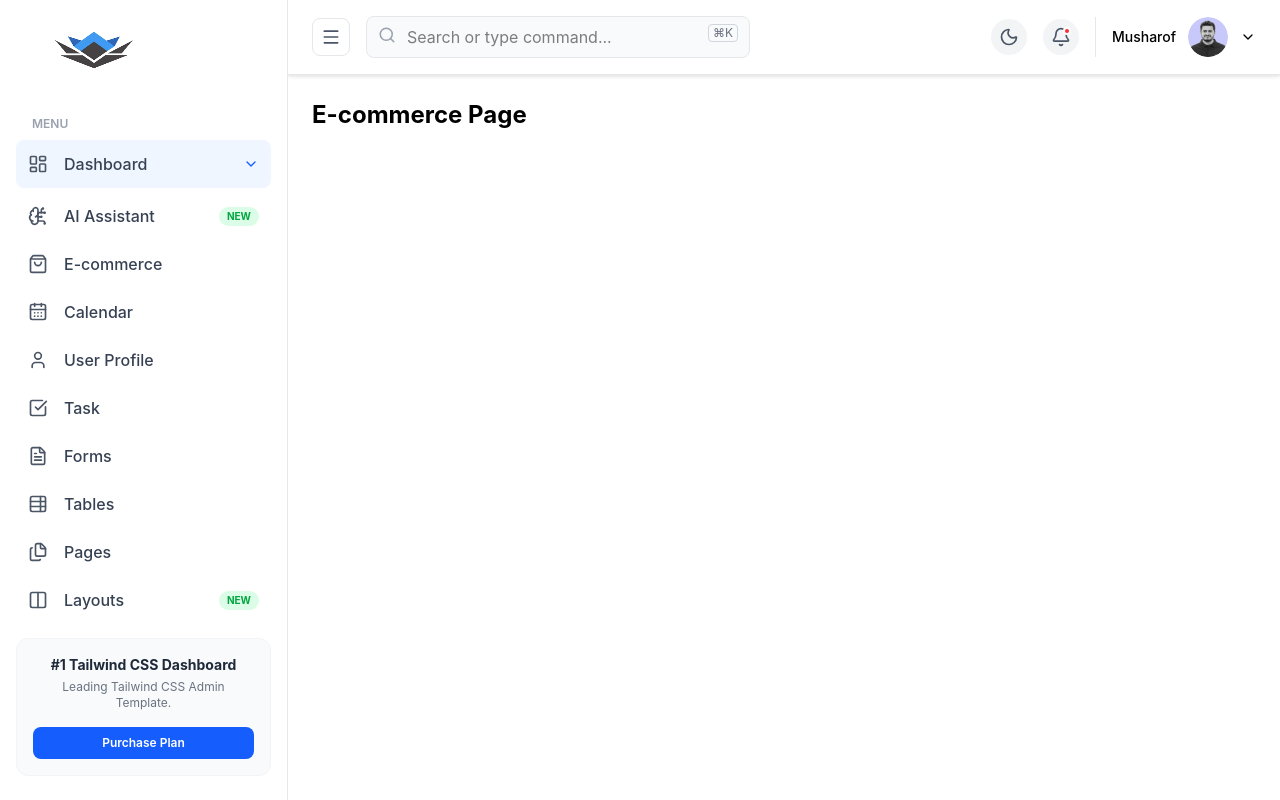
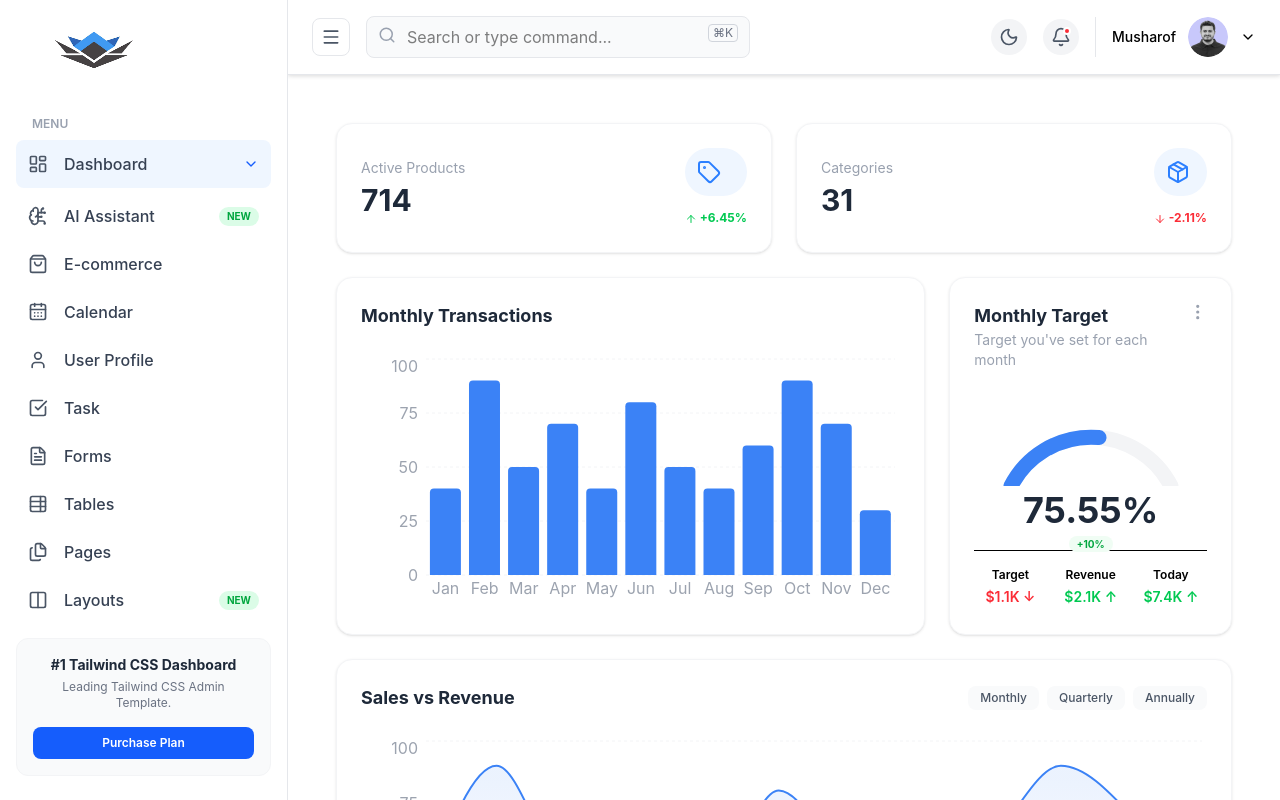
Before and after one commit to ahmadkhan24623-prog/Tail-Admin, a React (Vite) app: page /ecommerce in a window 1280 px wide. Built offline with nearby package versions, Linux system fonts and the light colour scheme.

Commit message:
commit add Ecomerce page amd router

```diff
--- a/package.json
+++ b/package.json
@@ -18,6 +18,7 @@
     "react": "^19.2.4",
     "react-dom": "^19.2.4",
     "react-router-dom": "^7.15.1",
+    "recharts": "^3.8.1",
     "tailwindcss": "^4.3.0"
   },
   "devDependencies": {
--- a/src/App.tsx
+++ b/src/App.tsx
@@ -1,24 +1,13 @@
 // src/App.tsx
-import { BrowserRouter, Routes, Route } from 'react-router-dom';
+import { BrowserRouter } from 'react-router-dom';
 import { DashboardLayout } from './features/navagation/DashboardLayout';
-
-// Placeholder components - create these in a 'pages' folder later!
-const DashboardPage = () => <h1 className="text-2xl font-bold">Dashboard</h1>;
-const AIAssistantPage = () => <h1 className="text-2xl font-bold">AI Assistant Page</h1>;
-const EcommercePage = () => <h1 className="text-2xl font-bold">E-commerce Page</h1>;
+import { AppRoutes } from './AppRoutes';
 
 function App() {
   return (
     <BrowserRouter>
       <DashboardLayout>
-        <Routes>
-          {/* Define your routes here */}
-          <Route path="/" element={<DashboardPage />} />
-          <Route path="/ai-assistant" element={<AIAssistantPage />} />
-          <Route path="/ecommerce" element={<EcommercePage />} />
-
-          {/* Add more routes here as you build them */}
-        </Routes>
+        <AppRoutes />
       </DashboardLayout>
     </BrowserRouter>
   );
--- /dev/null
+++ b/src/AppRoutes.tsx
@@ -0,0 +1,16 @@
+// src/AppRoutes.tsx
+import { Routes, Route } from 'react-router-dom';
+import Ecommerce from './pages/Ecommerce'; // Change to match your file name
+
+const Placeholder = ({ title }: { title: string }) => <h1 className="text-2xl font-bold">{title}</h1>;
+
+export const AppRoutes = () => {
+  return (
+    <Routes>
+      <Route path="/" element={<Placeholder title="Dashboard Home" />} />
+      <Route path="/ecommerce" element={<Ecommerce />} /> {/* Match the import name */}
+      <Route path="/analytics" element={<Placeholder title="Analytics Page" />} />
+      {/* ... rest of your routes */}
+    </Routes>
+  );
+};
--- /dev/null
+++ b/src/pages/Ecommerce.tsx
@@ -0,0 +1,120 @@
+import { Tag, Package, ArrowUp, ArrowDown, MoreVertical } from 'lucide-react';
+import {
+  BarChart, Bar, AreaChart, Area, XAxis, YAxis, CartesianGrid, Tooltip, ResponsiveContainer
+} from 'recharts';
+
+const data = [
+  { name: 'Jan', sales: 40, revenue: 20 }, { name: 'Feb', sales: 90, revenue: 50 },
+  { name: 'Mar', sales: 50, revenue: 30 }, { name: 'Apr', sales: 70, revenue: 45 },
+  { name: 'May', sales: 40, revenue: 25 }, { name: 'Jun', sales: 80, revenue: 60 },
+  { name: 'Jul', sales: 50, revenue: 35 }, { name: 'Aug', sales: 40, revenue: 30 },
+  { name: 'Sep', sales: 60, revenue: 40 }, { name: 'Oct', sales: 90, revenue: 70 },
+  { name: 'Nov', sales: 70, revenue: 50 }, { name: 'Dec', sales: 30, revenue: 20 },
+];
+
+export default function Ecommerce() {
+  const percentage = 75.55;
+
+  return (
+    <div className="p-4 md:p-6 space-y-6">
+      {/* 1. TOP STAT ROW */}
+      <div className="grid grid-cols-1 sm:grid-cols-2 gap-6">
+        <StatCard title="Active Products" value="714" trend="+6.45%" icon={<Tag size={24} className="text-blue-500" />} />
+        <StatCard title="Categories" value="31" trend="-2.11%" icon={<Package size={24} className="text-blue-500" />} isNegative />
+      </div>
+
+      {/* 2. MIDDLE SECTION */}
+      <div className="grid grid-cols-1 lg:grid-cols-3 gap-6">
+        <div className="lg:col-span-2 bg-white p-6 rounded-2xl border border-gray-100 shadow-sm">
+          <h3 className="text-lg font-bold text-gray-800 mb-6">Monthly Transactions</h3>
+          <div className="h-64">
+            <ResponsiveContainer width="100%" height="100%">
+              <BarChart data={data}>
+                <CartesianGrid strokeDasharray="3 3" vertical={false} stroke="#f3f4f6" />
+                <XAxis dataKey="name" axisLine={false} tickLine={false} tick={{fill: '#9ca3af'}} />
+                <YAxis axisLine={false} tickLine={false} tick={{fill: '#9ca3af'}} />
+                <Tooltip cursor={{fill: '#f9fafb'}} />
+                <Bar dataKey="sales" fill="#3b82f6" radius={[4, 4, 0, 0]} />
+              </BarChart>
+            </ResponsiveContainer>
+          </div>
+        </div>
+
+        <div className="bg-white p-6 rounded-2xl border border-gray-100 shadow-sm">
+          <div className="flex justify-between items-start">
+            <div>
+              <h3 className="text-lg font-bold text-gray-800">Monthly Target</h3>
+              <p className="text-sm text-gray-400">Target you've set for each month</p>
+            </div>
+            <MoreVertical size={20} className="text-gray-400 cursor-pointer" />
+          </div>
+          <div className="relative flex justify-center py-4">
+            <svg className="w-full max-w-[200px] h-auto mb-12" viewBox="0 0 200 100">
+              <path d="M 20 100 A 90 90 0 0 1 180 100" fill="none" stroke="#f3f4f6" strokeWidth="15" strokeLinecap="round" />
+              <path d="M 20 100 A 90 90 0 0 1 180 100" fill="none" stroke="#3b82f6" strokeWidth="15" strokeLinecap="round"
+                strokeDasharray={141} strokeDashoffset={141 - (percentage / 100) * 141} />
+            </svg>
+            <div className="absolute top-10 text-center">
+              <div className="text-4xl mt-20 font-bold text-gray-800">{percentage}%</div>
+              <span className="bg-green-50 text-green-600 text-[10px] font-bold px-2 py-0.5 rounded-full">+10%</span>
+            </div>
+          </div>
+          <div className="grid grid-cols-3 gap-2 text-center text-xs font-semibold border-t pt-4">
+            <div>Target <br/><span className="text-red-500 block mt-1 text-sm">$1.1K ↓</span></div>
+            <div>Revenue <br/><span className="text-green-500 block mt-1 text-sm">$2.1K ↑</span></div>
+            <div>Today <br/><span className="text-green-500 block mt-1 text-sm">$7.4K ↑</span></div>
+          </div>
+        </div>
+      </div>
+
+      {/* 3. TREND CHART SECTION */}
+      <div className="bg-white p-6 rounded-2xl border border-gray-100 shadow-sm">
+        <div className="flex justify-between items-center mb-6">
+          <h3 className="text-lg font-bold text-gray-800">Sales vs Revenue</h3>
+          <div className="flex gap-2">
+            {['Monthly', 'Quarterly', 'Annually'].map((tab) => (
+              <button key={tab} className="px-3 py-1 text-xs font-medium text-gray-600 bg-gray-50 rounded-lg hover:bg-gray-100">
+                {tab}
+              </button>
+            ))}
+          </div>
+        </div>
+        <div className="h-72">
+          <ResponsiveContainer width="100%" height="100%">
+            <AreaChart data={data}>
+              <defs>
+                <linearGradient id="colorSales" x1="0" y1="0" x2="0" y2="1">
+                  <stop offset="5%" stopColor="#3b82f6" stopOpacity={0.1}/>
+                  <stop offset="95%" stopColor="#3b82f6" stopOpacity={0}/>
+                </linearGradient>
+              </defs>
+              <CartesianGrid strokeDasharray="3 3" vertical={false} stroke="#f3f4f6" />
+              <XAxis dataKey="name" axisLine={false} tickLine={false} tick={{fill: '#9ca3af'}} />
+              <YAxis axisLine={false} tickLine={false} tick={{fill: '#9ca3af'}} />
+              <Tooltip />
+              <Area type="monotone" dataKey="sales" stroke="#3b82f6" strokeWidth={2} fillOpacity={1} fill="url(#colorSales)" />
+              <Area type="monotone" dataKey="revenue" stroke="#93c5fd" strokeWidth={2} fill="transparent" />
+            </AreaChart>
+          </ResponsiveContainer>
+        </div>
+      </div>
+    </div>
+  );
+}
+
+function StatCard({ title, value, trend, icon, isNegative }: any) {
+  return (
+    <div className="bg-white p-6 rounded-2xl border border-gray-100 shadow-sm flex items-center justify-between">
+      <div>
+        <p className="text-sm text-gray-400">{title}</p>
+        <h4 className="text-3xl font-bold text-gray-800 mt-1">{value}</h4>
+      </div>
+      <div className="text-right">
+        <div className="bg-blue-50 p-3 rounded-full mb-2">{icon}</div>
+        <span className={`text-xs font-bold ${isNegative ? 'text-red-500' : 'text-green-500'}`}>
+          {isNegative ? <ArrowDown size={12} className="inline" /> : <ArrowUp size={12} className="inline" />} {trend}
+        </span>
+      </div>
+    </div>
+  );
+}
```
Also changed, not shown: 1 other file (tests, documents, lock files or other folders).
